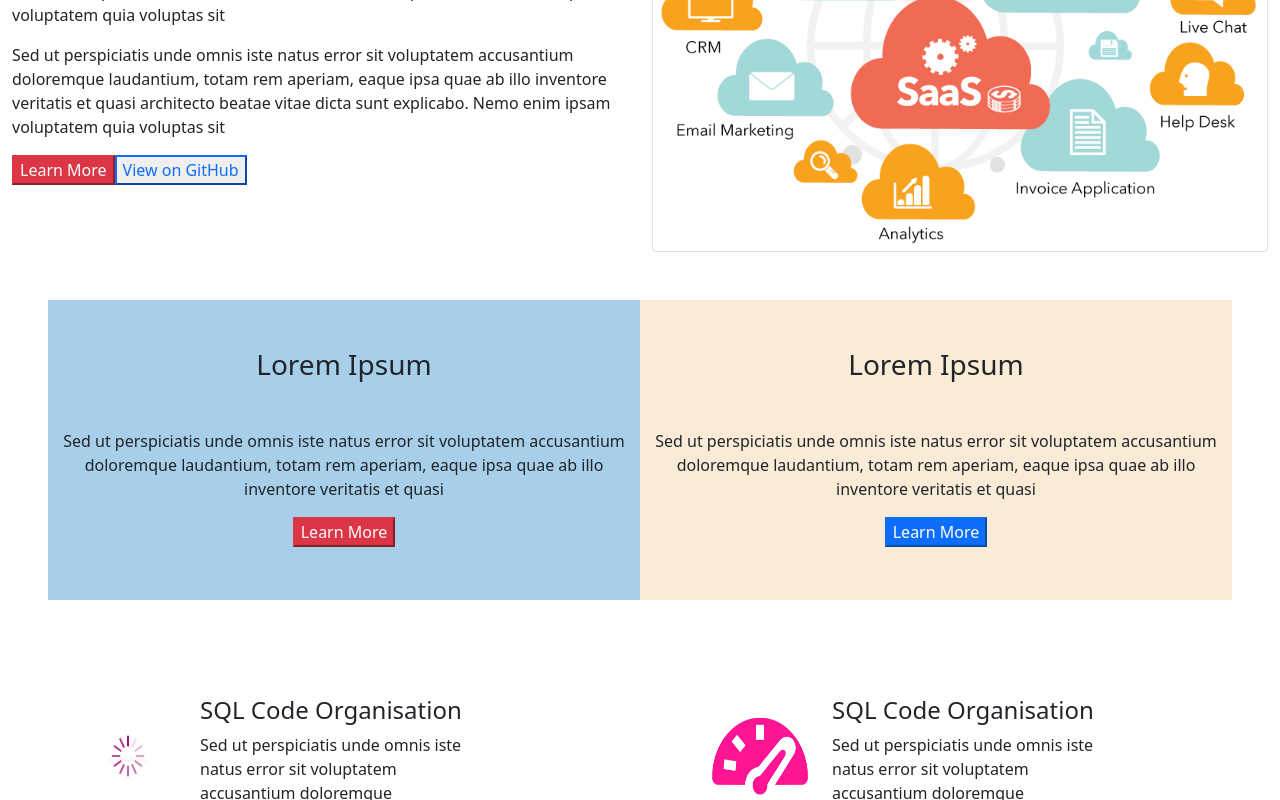
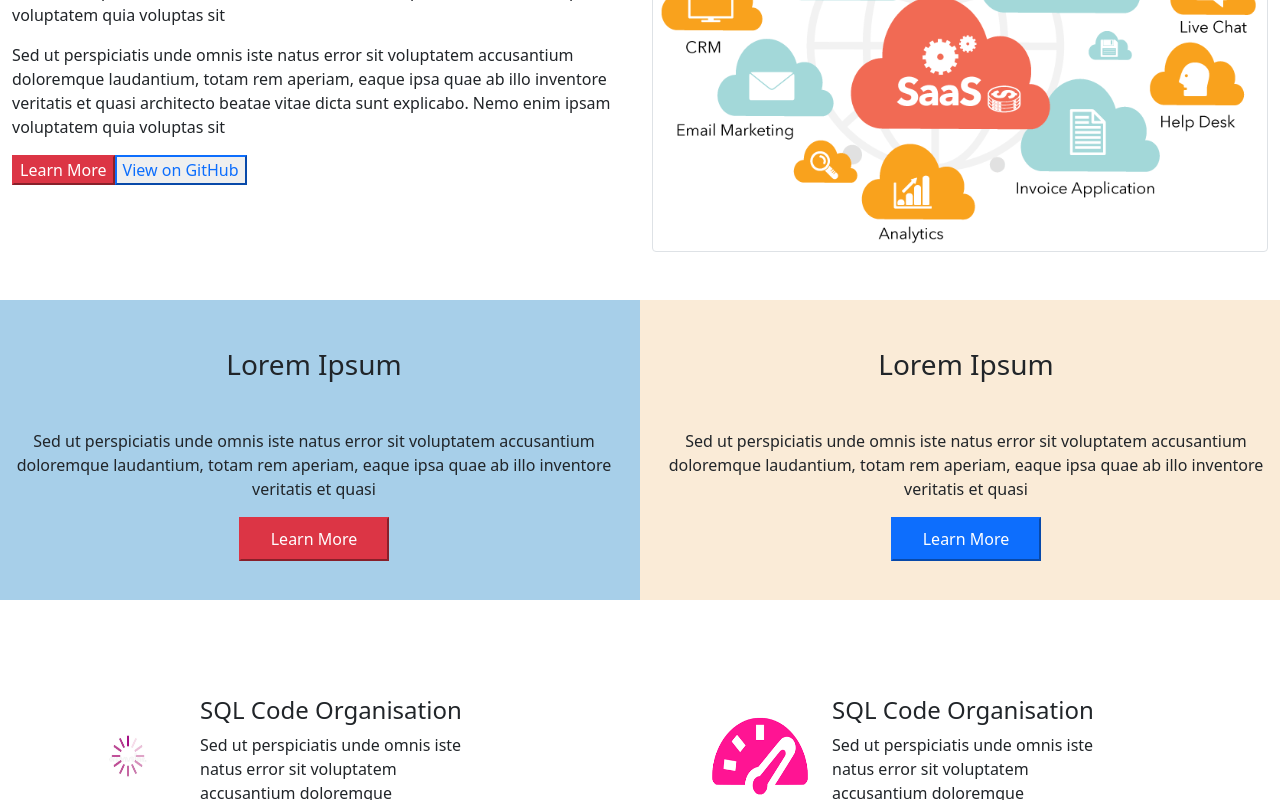
Before and after one commit to Sonray/code-bank-lux, a React (Create React App) app: page / in a window 1280 px wide. Shown: the part 583-1383 px from the top of the page. Built offline with nearby package versions, Linux system fonts and the light colour scheme.

Commit message:
styled lorem buttons

```diff
--- a/src/css/styles.css
+++ b/src/css/styles.css
@@ -17,3 +17,6 @@
 .height{
     height: 300px
 }
+.sizebtn1{
+    width: 150px;
+}
--- a/src/lorem.js
+++ b/src/lorem.js
@@ -2,7 +2,7 @@ import React from 'react'
 
 export default function lorem() {
     return (
-        <div class="row m-5">
+        <div class="row my-5">
             <div class="col-md-6 blue height">
                 <h3 class='d-flex justify-content-center m-5'>
                     Lorem Ipsum
@@ -13,7 +13,7 @@ export default function lorem() {
                     ipsa quae ab illo inventore veritatis et quasi
                 </p>
                 <div class='d-flex justify-content-center'>
-                    <button class="btn-danger ">Learn More</button>
+                    <button class="btn-danger sizebtn1 p-2">Learn More</button>
                 </div>
             </div>
             <div class="col-md-6 pink height">
@@ -26,7 +26,7 @@ export default function lorem() {
                 ipsa quae ab illo inventore veritatis et quasi
                 </p>
                 <div class='d-flex justify-content-center'>
-                    <button class="btn-primary ">Learn More</button>
+                    <button class="btn-primary sizebtn1 p-2">Learn More</button>
                 </div>
             </div>
         </div>
```
